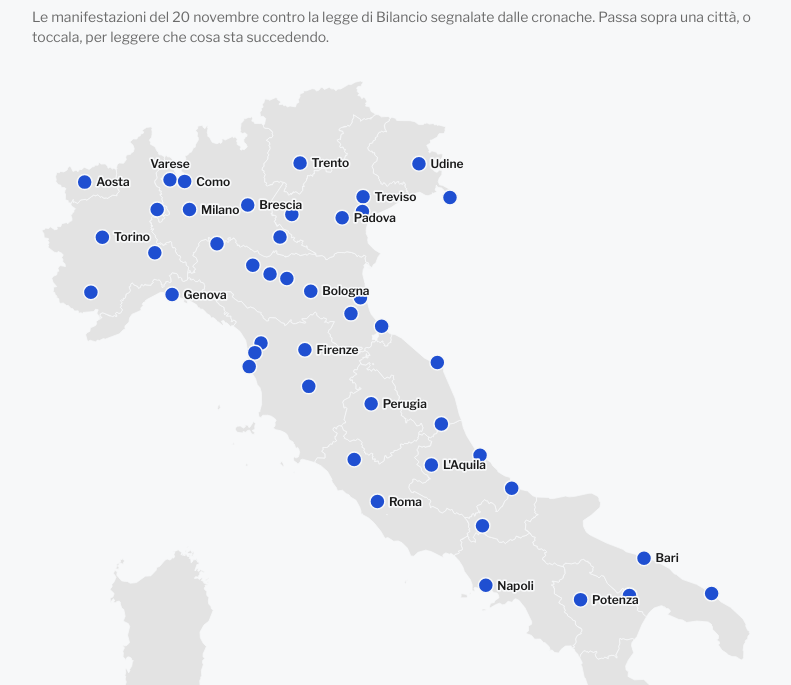
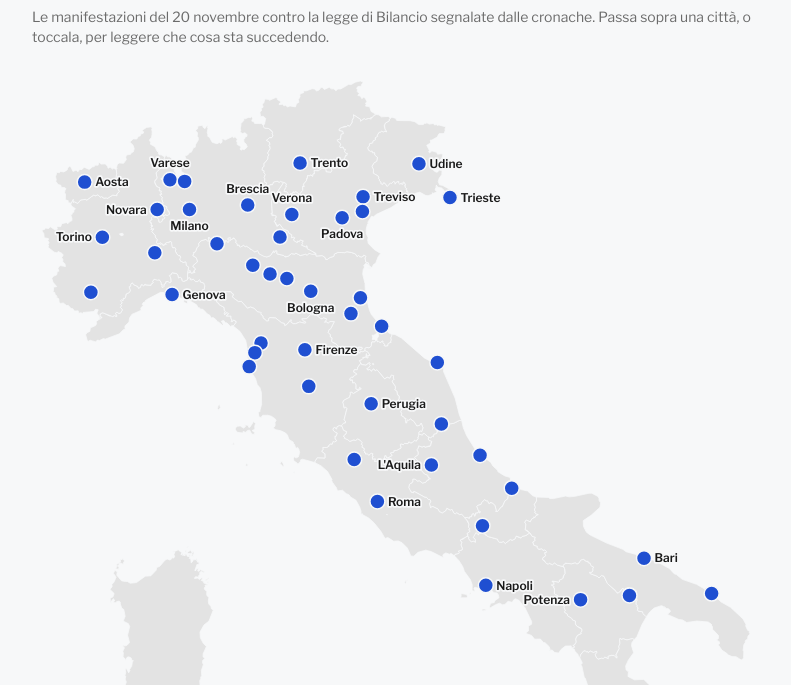
Before and after one commit to CosimoFire/cortei-italia, a plain HTML site: page mappa/index.html in a window 1280 px wide. Shown: the part 88-773 px from the top of the page, without its empty margins (244-1035 px from the left). Drawn offline with nearby package versions, Linux system fonts and the light colour scheme.

Commit message:
Etichette che non coprono mai i pallini
Co-Authored-By: Claude Opus 5.5 <noreply@anthropic.com>

```diff
--- a/mappa/index.html
+++ b/mappa/index.html
@@ -56,7 +56,8 @@
   Promise.all([
     Radar.loadCSV("../data/cortei.csv"),
     Radar.loadCSV("../data/citta.csv"),
-    fetch("../data/regioni.json", { cache: "no-cache" }).then(function (r) { return r.json(); })
+    fetch("../data/regioni.json", { cache: "no-cache" }).then(function (r) { return r.json(); }),
+    document.fonts && document.fonts.ready   // le etichette si misurano con il font giusto
   ]).then(function (res) {
     var coord = {};
     res[1].forEach(function (c) { coord[c.citta] = [Radar.num(c.lon), Radar.num(c.lat)]; });
@@ -121,33 +122,43 @@
         function (s) { s.attr("r", R); },
         function (d, i) { return i * 12; });
 
-      // ---- etichette: città in corso, per priorità, senza sovrapposizioni ----
-      var pallini = dati.map(function (d) { return [d.x - R, d.y - R, d.x + R, d.y + R]; }), occupati = [];
-      function vuoto(b, lista) { return lista.every(function (o) { return b[2] < o[0] || b[0] > o[2] || b[3] < o[1] || b[1] > o[3]; }); }
-      // le città della lista PRIORITA possono coprire un pallino vicino, mai un'altra etichetta
-      function libero(b, top) {
+      // ---- etichette: per priorità, senza coprire pallini né altre etichette ----
+      var M = 2;   // margine attorno a pallini (con il loro bordo) ed etichette
+      var occupati = dati.map(function (d) { return [d.x - R - M, d.y - R - M, d.x + R + M, d.y + R + M]; });
+      function libero(b) {
         if (b[0] < 0 || b[2] > W || b[1] < 0 || b[3] > H) return false;
-        return vuoto(b, occupati) && (top || vuoto(b, pallini));
+        return occupati.every(function (o) { return b[2] < o[0] || b[0] > o[2] || b[3] < o[1] || b[1] > o[3]; });
       }
-      var fs = narrow ? 11 : 12, cw = fs * 0.56;
+      var fs = narrow ? 11 : 12;
+      // larghezza vera del testo, misurata con il font della pagina
+      var misura = svg.append("text").attr("class", "etichetta" + (narrow ? " etichetta--min" : "")).style("visibility", "hidden");
+      function larghezza(s) { misura.text(s); return misura.node().getComputedTextLength(); }
       var candidati = dati.slice().sort(function (a, b) {
         var pa = PRIORITA.indexOf(a.citta), pb = PRIORITA.indexOf(b.citta);
         return (pa < 0 ? 99 : pa) - (pb < 0 ? 99 : pb);
       });
-      var maxEt = narrow ? 9 : 22, et = [];
+      var maxEt = narrow ? 10 : 24, et = [];
       candidati.forEach(function (d) {
         if (et.length >= maxEt) return;
-        var w = nome(d.citta).length * cw + 2, h = fs;
+        var w = larghezza(nome(d.citta)), h = fs, g = R + 3, k = R * 0.7 + 2;
         var pos = [
-          { x: d.x + R + 4, y: d.y + h * 0.35, a: "start", b: [d.x + R + 3, d.y - h / 2, d.x + R + 5 + w, d.y + h / 2] },
-          { x: d.x - R - 4, y: d.y + h * 0.35, a: "end", b: [d.x - R - 5 - w, d.y - h / 2, d.x - R - 3, d.y + h / 2] },
-          { x: d.x, y: d.y - R - 4, a: "middle", b: [d.x - w / 2, d.y - R - 4 - h, d.x + w / 2, d.y - R - 3] },
-          { x: d.x, y: d.y + R + h + 1, a: "middle", b: [d.x - w / 2, d.y + R + 2, d.x + w / 2, d.y + R + h + 3] }
+          { x: d.x + g, y: d.y + h * 0.35, a: "start", b: [d.x + g, d.y - h / 2, d.x + g + w, d.y + h / 2] },
+          { x: d.x - g, y: d.y + h * 0.35, a: "end", b: [d.x - g - w, d.y - h / 2, d.x - g, d.y + h / 2] },
+          { x: d.x, y: d.y - g - 2, a: "middle", b: [d.x - w / 2, d.y - g - h, d.x + w / 2, d.y - g] },
+          { x: d.x, y: d.y + g + h - 2, a: "middle", b: [d.x - w / 2, d.y + g, d.x + w / 2, d.y + g + h] },
+          { x: d.x + k, y: d.y - k - 2, a: "start", b: [d.x + k, d.y - k - h, d.x + k + w, d.y - k] },
+          { x: d.x + k, y: d.y + k + h - 2, a: "start", b: [d.x + k, d.y + k, d.x + k + w, d.y + k + h] },
+          { x: d.x - k, y: d.y - k - 2, a: "end", b: [d.x - k - w, d.y - k - h, d.x - k, d.y - k] },
+          { x: d.x - k, y: d.y + k + h - 2, a: "end", b: [d.x - k - w, d.y + k, d.x - k, d.y + k + h] }
         ];
         for (var i = 0; i < pos.length; i++) {
-          if (libero(pos[i].b, PRIORITA.indexOf(d.citta) > -1)) { occupati.push(pos[i].b); et.push({ d: d, p: pos[i] }); return; }
+          if (libero(pos[i].b)) {
+            var b = pos[i].b; occupati.push([b[0] - M, b[1] - M, b[2] + M, b[3] + M]);
+            et.push({ d: d, p: pos[i] }); return;
+          }
         }
       });
+      misura.remove();
       var etichette = svg.selectAll("g.etichette").data([0]).join("g").attr("class", "etichette")
         .selectAll("text").data(et, function (e) { return e.d.citta; }).join("text")
         .attr("class", "etichetta" + (narrow ? " etichetta--min" : ""))
```
Also changed, not shown: immagini/mappa-cortei.png.
